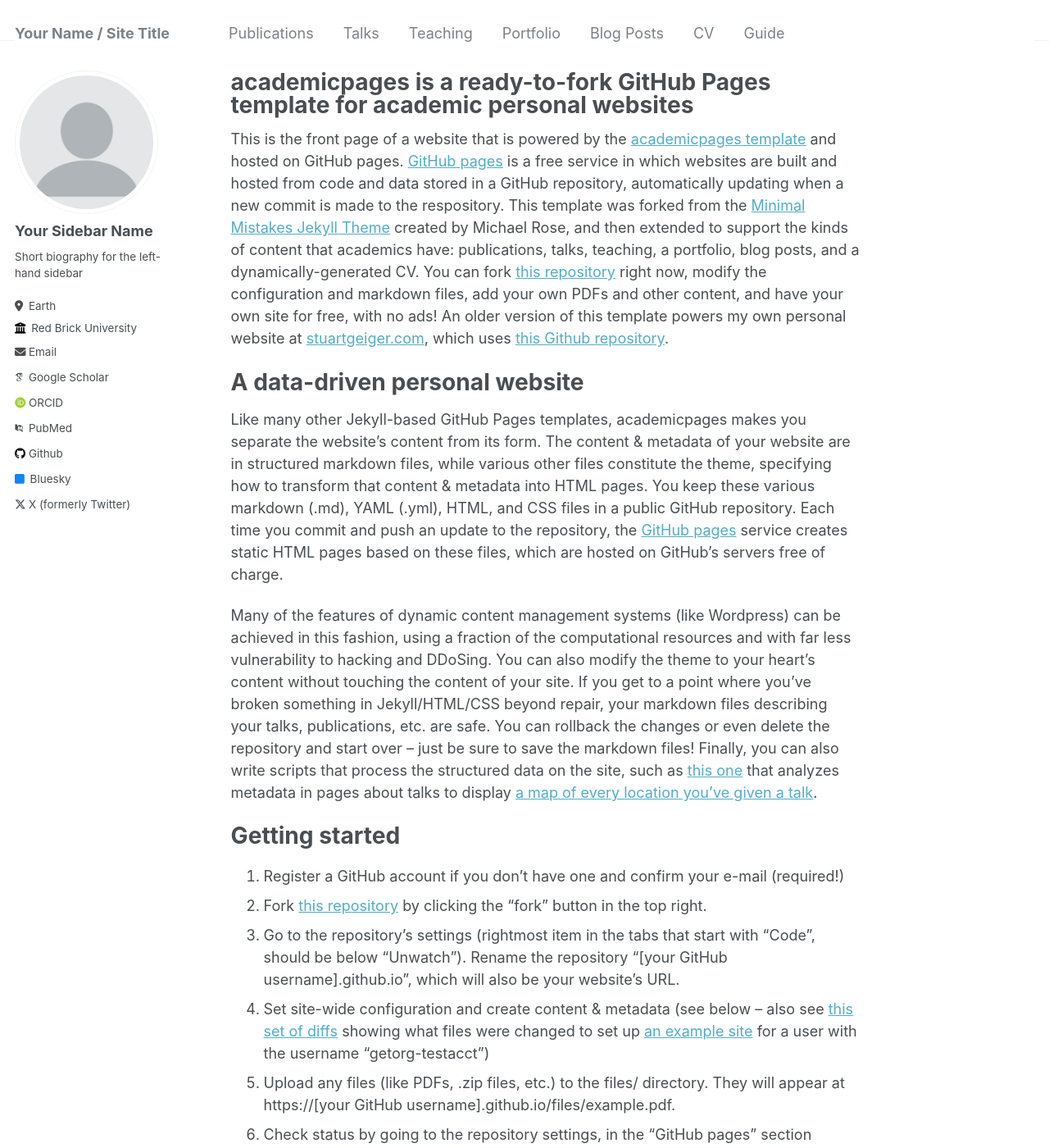
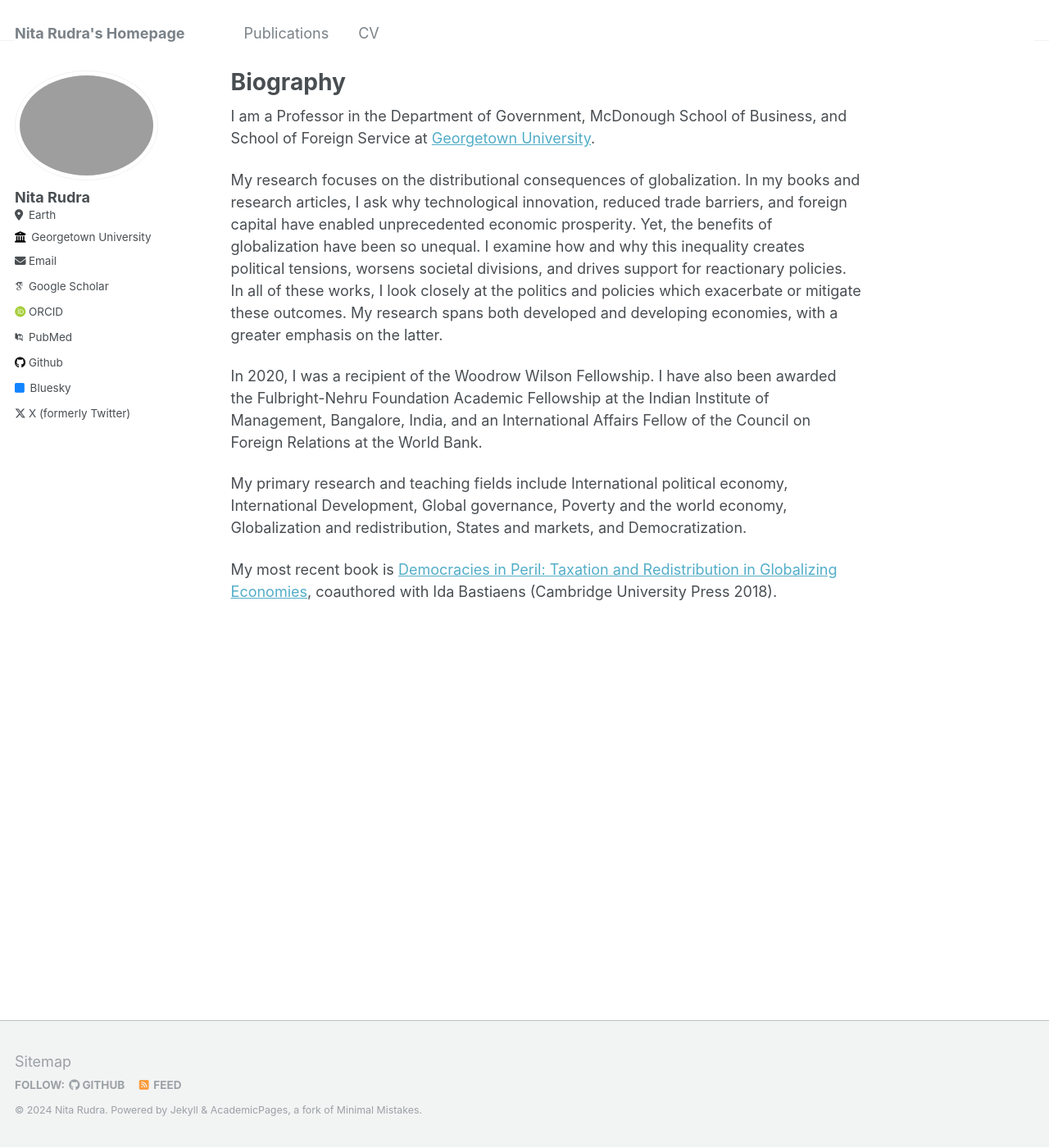
Before and after one commit to koka201/Nita-Rudra, a Jekyll site: the page built from _pages/about.md, in a window 1280 px wide and 1400 px high. Shown: the whole window at 82% size. Built offline with Jekyll 4.4.1, drawn with Linux system fonts in a browser that asks for light colours; some web fonts are replaced; some of the changed text lies outside the part shown.

Commit message:
change on 20240409

```diff
--- a/_config.yml
+++ b/_config.yml
@@ -8,11 +8,11 @@
 
 # Basic Site Settings
 locale                   : "en-US"
-title                    : "Your Name / Site Title"
+title                    : "Nita Rudra's Homepage"
 title_separator          : "-"
-name                     : &name "Your Name"
+name                     : &name "Nita Rudra"
 description              : &description "personal description"
-url                      : https://academicpages.github.io # the base hostname & protocol for your site e.g. "https://mmistakes.github.io"
+url                      : https://peijin0405.github.io/Nita-Rudra/ # the base hostname & protocol for your site e.g. "https://mmistakes.github.io"
 baseurl                  : "" # the subpath of your site, e.g. "/blog"
 repository               : "academicpages/academicpages.github.io"
 
@@ -21,18 +21,18 @@ repository               : "academicpages/academicpages.github.io"
 #               Additional customization can be done by editing /_includes/author-profile.html
 author:
   # Biographic information
-  avatar           : "profile.png"
-  name             : "Your Sidebar Name"
+  avatar           : "avatar.png"
+  name             : "Nita Rudra"
   pronouns         : # example: "she/her"
-  bio              : "Short biography for the left-hand sidebar"
+  #bio              : "Short biography for the left-hand sidebar"
   location         : "Earth"
-  employer         : "Red Brick University"
+  employer         : "Georgetown University"
   uri              : # URL
-  email            : "none@example.org"
+  email            : "nr404@georgetown.edu"
 
   # Academic websites
   arxiv            : # URL - Update with the correct link to your profile
-  googlescholar    : "https://scholar.google.com/citations?user=PS_CX0AAAAAJ"
+  googlescholar    : "https://scholar.google.com/citations?user=OLH0DEwAAAAJ"
   impactstory      : # URL
   orcid            : "http://orcid.org/yourorcidurl"
   pubmed           : "https://www.ncbi.nlm.nih.gov/pubmed/?term=john+snow"
--- a/_pages/about.md
+++ b/_pages/about.md
@@ -1,49 +1,19 @@
 ---
 permalink: /
-title: "academicpages is a ready-to-fork GitHub Pages template for academic personal websites"
+title: "Biography"
 author_profile: true
 redirect_from:
   - /about/
   - /about.html
 ---
 
-This is the front page of a website that is powered by the [academicpages template](https://github.com/academicpages/academicpages.github.io) and hosted on GitHub pages. [GitHub pages](https://pages.github.com) is a free service in which websites are built and hosted from code and data stored in a GitHub repository, automatically updating when a new commit is made to the respository. This template was forked from the [Minimal Mistakes Jekyll Theme](https://mmistakes.github.io/minimal-mistakes/) created by Michael Rose, and then extended to support the kinds of content that academics have: publications, talks, teaching, a portfolio, blog posts, and a dynamically-generated CV. You can fork [this repository](https://github.com/academicpages/academicpages.github.io) right now, modify the configuration and markdown files, add your own PDFs and other content, and have your own site for free, with no ads! An older version of this template powers my own personal website at [stuartgeiger.com](http://stuartgeiger.com), which uses [this Github repository](https://github.com/staeiou/staeiou.github.io).
+I am a Professor in the Department of Government, McDonough School of Business, and School of Foreign Service at [Georgetown University](https://www.georgetown.edu/).
 
-A data-driven personal website
-======
-Like many other Jekyll-based GitHub Pages templates, academicpages makes you separate the website's content from its form. The content & metadata of your website are in structured markdown files, while various other files constitute the theme, specifying how to transform that content & metadata into HTML pages. You keep these various markdown (.md), YAML (.yml), HTML, and CSS files in a public GitHub repository. Each time you commit and push an update to the repository, the [GitHub pages](https://pages.github.com/) service creates static HTML pages based on these files, which are hosted on GitHub's servers free of charge.
+My research focuses on the distributional consequences of globalization. In my books and research articles, I ask why technological innovation, reduced trade barriers, and foreign capital have enabled unprecedented economic prosperity. Yet, the benefits of globalization have been so unequal. I examine how and why this inequality creates political tensions, worsens societal divisions, and drives support for reactionary policies. In all of these works, I look closely at the politics and policies which exacerbate or mitigate these outcomes. My research spans both developed and developing economies, with a greater emphasis on the latter.
 
-Many of the features of dynamic content management systems (like Wordpress) can be achieved in this fashion, using a fraction of the computational resources and with far less vulnerability to hacking and DDoSing. You can also modify the theme to your heart's content without touching the content of your site. If you get to a point where you've broken something in Jekyll/HTML/CSS beyond repair, your markdown files describing your talks, publications, etc. are safe. You can rollback the changes or even delete the repository and start over -- just be sure to save the markdown files! Finally, you can also write scripts that process the structured data on the site, such as [this one](https://github.com/academicpages/academicpages.github.io/blob/master/talkmap.ipynb) that analyzes metadata in pages about talks to display [a map of every location you've given a talk](https://academicpages.github.io/talkmap.html).
+In 2020, I was a recipient of the Woodrow Wilson Fellowship. I have also been awarded the Fulbright-Nehru Foundation Academic Fellowship at the Indian Institute of Management, Bangalore, India, and an International Affairs Fellow of the Council on Foreign Relations at the World Bank.
 
-Getting started
-======
-1. Register a GitHub account if you don't have one and confirm your e-mail (required!)
-1. Fork [this repository](https://github.com/academicpages/academicpages.github.io) by clicking the "fork" button in the top right.
-1. Go to the repository's settings (rightmost item in the tabs that start with "Code", should be below "Unwatch"). Rename the repository "[your GitHub username].github.io", which will also be your website's URL.
-1. Set site-wide configuration and create content & metadata (see below -- also see [this set of diffs](http://archive.is/3TPas) showing what files were changed to set up [an example site](https://getorg-testacct.github.io) for a user with the username "getorg-testacct")
-1. Upload any files (like PDFs, .zip files, etc.) to the files/ directory. They will appear at https://[your GitHub username].github.io/files/example.pdf.
-1. Check status by going to the repository settings, in the "GitHub pages" section
+My primary research and teaching fields include International political economy, International Development, Global governance, Poverty and the world economy, Globalization and redistribution, States and markets, and Democratization.
 
-Site-wide configuration
-------
-The main configuration file for the site is in the base directory in [_config.yml](https://github.com/academicpages/academicpages.github.io/blob/master/_config.yml), which defines the content in the sidebars and other site-wide features. You will need to replace the default variables with ones about yourself and your site's github repository. The configuration file for the top menu is in [_data/navigation.yml](https://github.com/academicpages/academicpages.github.io/blob/master/_data/navigation.yml). For example, if you don't have a portfolio or blog posts, you can remove those items from that navigation.yml file to remove them from the header.
 
-Create content & metadata
-------
-For site content, there is one markdown file for each type of content, which are stored in directories like _publications, _talks, _posts, _teaching, or _pages. For example, each talk is a markdown file in the [_talks directory](https://github.com/academicpages/academicpages.github.io/tree/master/_talks). At the top of each markdown file is structured data in YAML about the talk, which the theme will parse to do lots of cool stuff. The same structured data about a talk is used to generate the list of talks on the [Talks page](https://academicpages.github.io/talks), each [individual page](https://academicpages.github.io/talks/2012-03-01-talk-1) for specific talks, the talks section for the [CV page](https://academicpages.github.io/cv), and the [map of places you've given a talk](https://academicpages.github.io/talkmap.html) (if you run this [python file](https://github.com/academicpages/academicpages.github.io/blob/master/talkmap.py) or [Jupyter notebook](https://github.com/academicpages/academicpages.github.io/blob/master/talkmap.ipynb), which creates the HTML for the map based on the contents of the _talks directory).
-
-**Markdown generator**
-
-I have also created [a set of Jupyter notebooks](https://github.com/academicpages/academicpages.github.io/tree/master/markdown_generator
-) that converts a CSV containing structured data about talks or presentations into individual markdown files that will be properly formatted for the academicpages template. The sample CSVs in that directory are the ones I used to create my own personal website at stuartgeiger.com. My usual workflow is that I keep a spreadsheet of my publications and talks, then run the code in these notebooks to generate the markdown files, then commit and push them to the GitHub repository.
-
-How to edit your site's GitHub repository
-------
-Many people use a git client to create files on their local computer and then push them to GitHub's servers. If you are not familiar with git, you can directly edit these configuration and markdown files directly in the github.com interface. Navigate to a file (like [this one](https://github.com/academicpages/academicpages.github.io/blob/master/_talks/2012-03-01-talk-1.md) and click the pencil icon in the top right of the content preview (to the right of the "Raw | Blame | History" buttons). You can delete a file by clicking the trashcan icon to the right of the pencil icon. You can also create new files or upload files by navigating to a directory and clicking the "Create new file" or "Upload files" buttons.
-
-Example: editing a markdown file for a talk
-![Editing a markdown file for a talk](/images/editing-talk.png)
-
-For more info
-------
-More info about configuring academicpages can be found in [the guide](https://academicpages.github.io/markdown/). The [guides for the Minimal Mistakes theme](https://mmistakes.github.io/minimal-mistakes/docs/configuration/) (which this theme was forked from) might also be helpful.
+My most recent book is [Democracies in Peril: Taxation and Redistribution in Globalizing Economies](https://www.cambridge.org/core/books/democracies-in-peril/97B48FD08F68A6BA369A881EBDA9B621), coauthored with Ida Bastiaens (Cambridge University Press 2018).
```
Also changed, not shown: _data/navigation.yml (+11 -11 lines), 2 other files.
